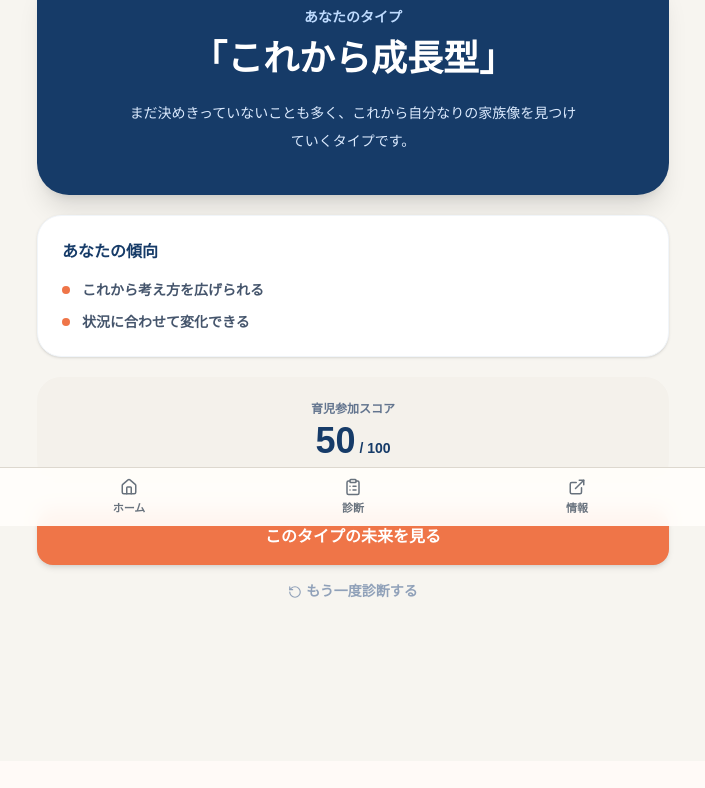
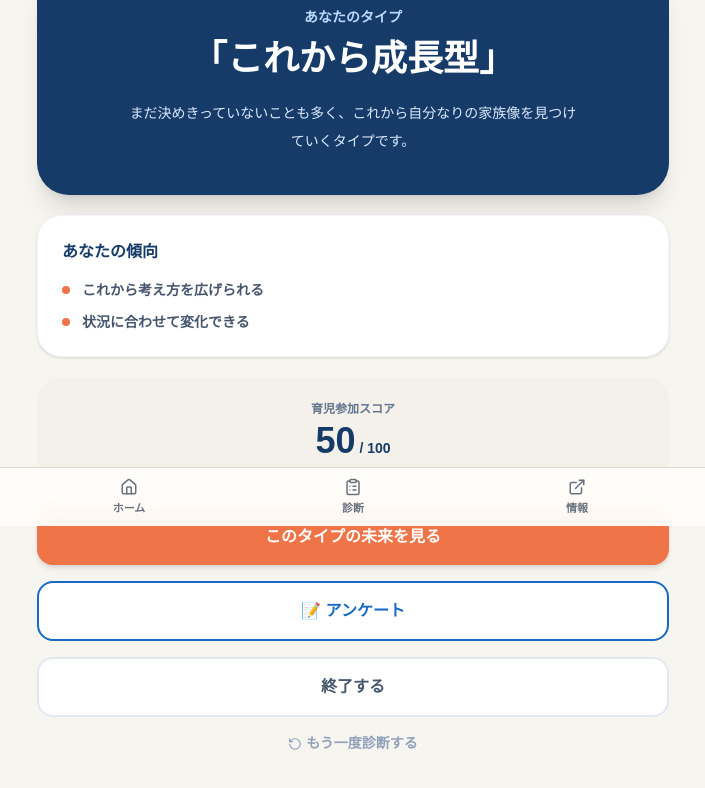
Before and after one commit to s1f102402631/mirai-papa, a Next.js app: page /result in a window 1280 px wide. Shown: the part 274-1062 px from the top of the page, without its empty margins (287-992 px from the left). Before the commit the page ends 1035 px from the top, so only its background shows below. Built offline with nearby package versions, Linux system fonts and the light colour scheme.

Commit message:
feat: add survey and finish button

```diff
--- a/app/result/page.tsx
+++ b/app/result/page.tsx
@@ -54,6 +54,15 @@ export default function Result() {
         <Link href="/future" className="mt-6 flex items-center justify-center rounded-2xl bg-[#ef7548] px-6 py-4 font-black text-white shadow-md transition hover:-translate-y-0.5 hover:bg-[#df6237]">
           このタイプの未来を見る
         </Link>
+
+        <Link href="/survey" className="mt-4 flex items-center justify-center rounded-2xl border-2 border-[#1769c2] bg-white px-6 py-4 font-black text-[#1769c2] transition hover:bg-blue-50">
+          📝 アンケート
+        </Link>
+
+        <Link href="/" className="mt-4 flex items-center justify-center rounded-2xl border-2 border-slate-200 bg-white px-6 py-4 font-black text-slate-600 transition hover:border-slate-300 hover:bg-slate-50">
+          終了する
+        </Link>
+
         <Link href="/diagnosis" className="mt-4 block text-center text-sm font-bold text-slate-400">
           <RotateCcw size={14} className="mr-1 inline" />もう一度診断する
         </Link>
```
